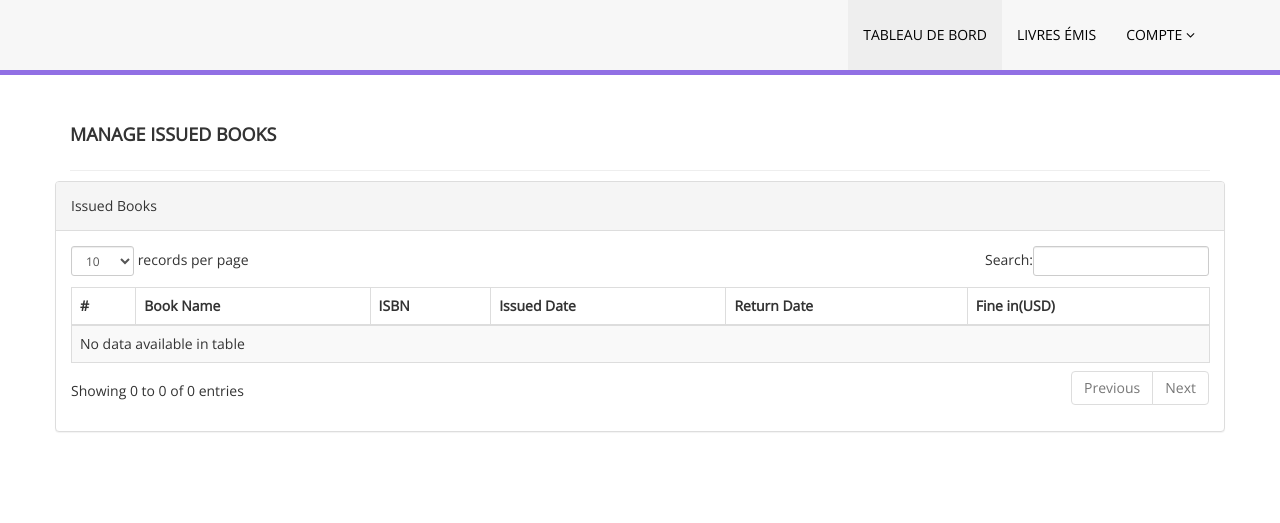
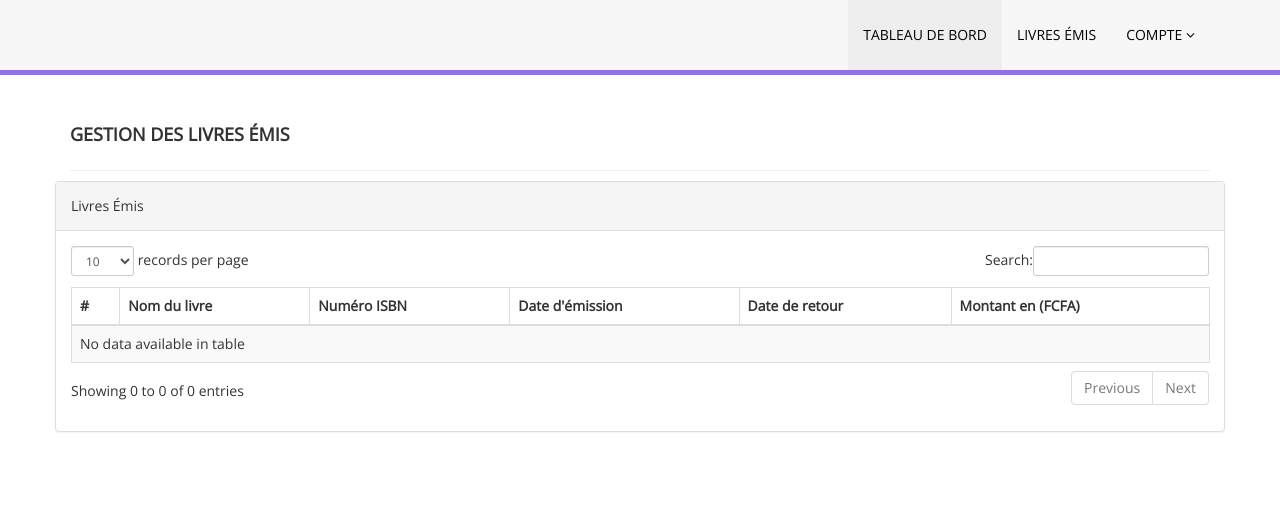
Before and after one commit to fhermas22/GesLib, a PHP site: page /issued-books.php in a window 1280 px wide. Shown: the part 90-613 px from the top of the page. Run offline with PHP 8.4, Linux system fonts and the light colour scheme; a user stored in the database is signed in; data comes from the database, SQL or seed files in the repository.

Commit message:
Modif. des pages issued-books & my-profil

```diff
--- a/GesLIB/issued-books.php
+++ b/GesLIB/issued-books.php
@@ -18,7 +18,7 @@
     <meta name="viewport" content="width=device-width, initial-scale=1, maximum-scale=1" />
     <meta name="description" content="" />
     <meta name="author" content="" />
-    <title>Online Library Management System |  Issued Books</title>
+    <title>GesLib | Livres Émis</title>
     <!-- BOOTSTRAP CORE STYLE  -->
     <link href="assets/css/bootstrap.css" rel="stylesheet" />
     <!-- FONT AWESOME STYLE  -->
@@ -39,7 +39,7 @@
          <div class="container">
         <div class="row pad-botm">
             <div class="col-md-12">
-                <h4 class="header-line">Manage Issued Books</h4>
+                <h4 class="header-line">Gestion des Livres Émis</h4>
     </div>
 
 
@@ -48,7 +48,7 @@
                     <!-- Advanced Tables -->
                     <div class="panel panel-default">
                         <div class="panel-heading">
-                          Issued Books
+                          Livres Émis
                         </div>
                         <div class="panel-body">
                             <div class="table-responsive">
@@ -56,11 +56,11 @@
                                     <thead>
                                         <tr>
                                             <th>#</th>
-                                            <th>Book Name</th>
-                                            <th>ISBN </th>
-                                            <th>Issued Date</th>
-                                            <th>Return Date</th>
-                                            <th>Fine in(USD)</th>
+                                            <th>Nom du livre</th>
+                                            <th>Numéro ISBN </th>
+                                            <th>Date d'émission</th>
+                                            <th>Date de retour</th>
+                                            <th>Montant en (FCFA)</th>
                                         </tr>
                                     </thead>
                                     <tbody>
@@ -84,7 +84,7 @@
                                             <td class="center"><?php if($result->ReturnDate=="")
                                             {?>
                                             <span style="color:red">
-                                             <?php   echo htmlentities("Not Return Yet"); ?>
+                                             <?php   echo htmlentities("Pas encore retourné"); ?>
                                                 </span>
                                             <?php } else {
                                             echo htmlentities($result->ReturnDate);
```
Also changed, not shown: GesLIB/my-profile.php (+13 -13 lines).
